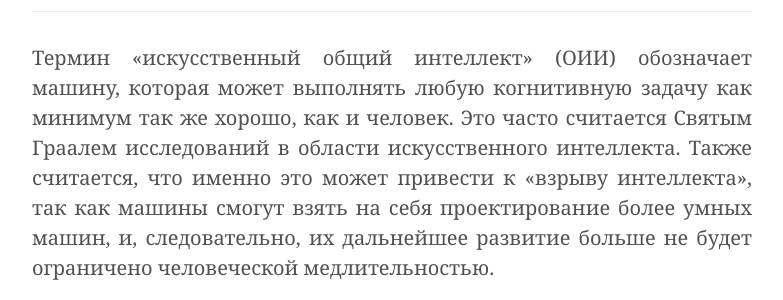
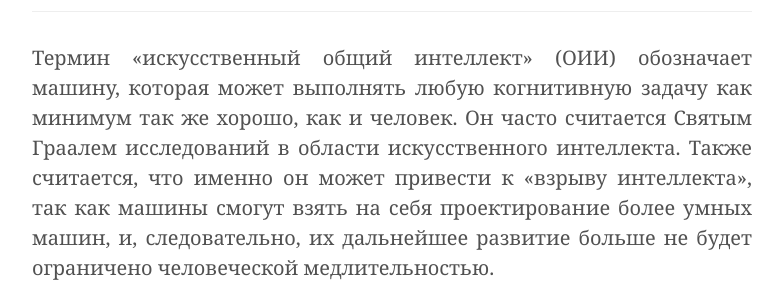
Before and after one commit to ReducingSuffering/reducingsuffering.github.io, a Jekyll site: the page built from _articles/magnus-vinding-when-machines-improve-machines.md, in a window 1280 px wide and 900 px high, scrolled down 452 px. Shown: the part 216-516 px from the top of the window, without its empty margins (248-1031 px from the left). Built offline with Jekyll 4.4.1, drawn with Linux system fonts in a browser that asks for light colours.

Commit message:
Update magnus-vinding-when-machines-improve-machines.md

```diff
--- a/_articles/magnus-vinding-when-machines-improve-machines.md
+++ b/_articles/magnus-vinding-when-machines-improve-machines.md
@@ -15,7 +15,7 @@ preview: https://magnusvinding.com/wp-content/uploads/2020/08/robots.jpg?w=1400
 
 ---
 
-Термин «искусственный общий интеллект» (ОИИ) обозначает машину, которая может выполнять любую когнитивную задачу как минимум так же хорошо, как и человек. Это часто считается Святым Граалем исследований в области искусственного интеллекта. Также считается, что именно это может привести к «взрыву интеллекта», так как машины смогут взять на себя проектирование более умных машин, и, следовательно, их дальнейшее развитие больше не будет ограничено человеческой медлительностью.
+Термин «искусственный общий интеллект» (ОИИ) обозначает машину, которая может выполнять любую когнитивную задачу как минимум так же хорошо, как и человек. Он часто считается Святым Граалем исследований в области искусственного интеллекта. Также считается, что именно он может привести к «взрыву интеллекта», так как машины смогут взять на себя проектирование более умных машин, и, следовательно, их дальнейшее развитие больше не будет ограничено человеческой медлительностью.
 
 ## Радикальный переход?
 
```
